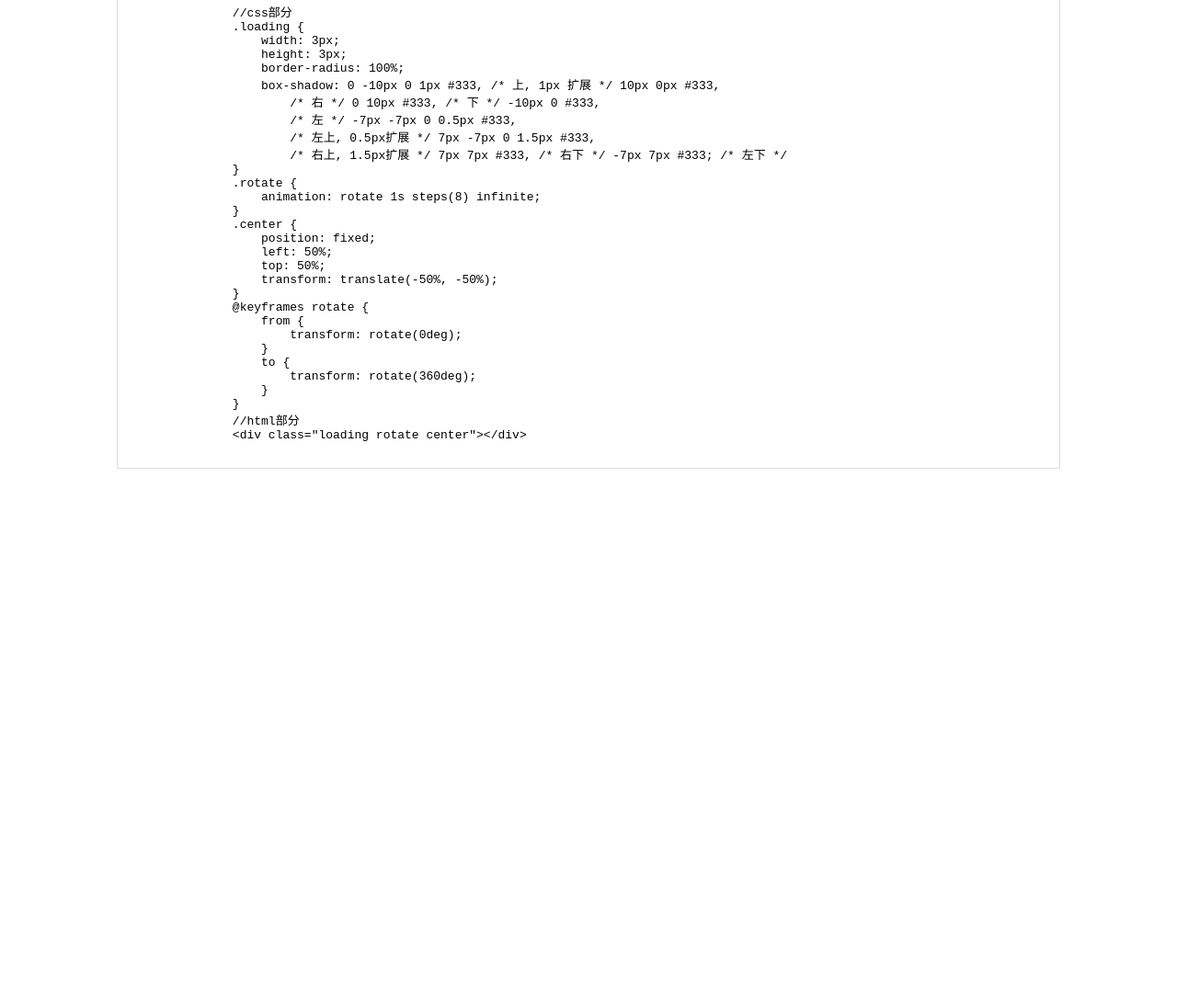
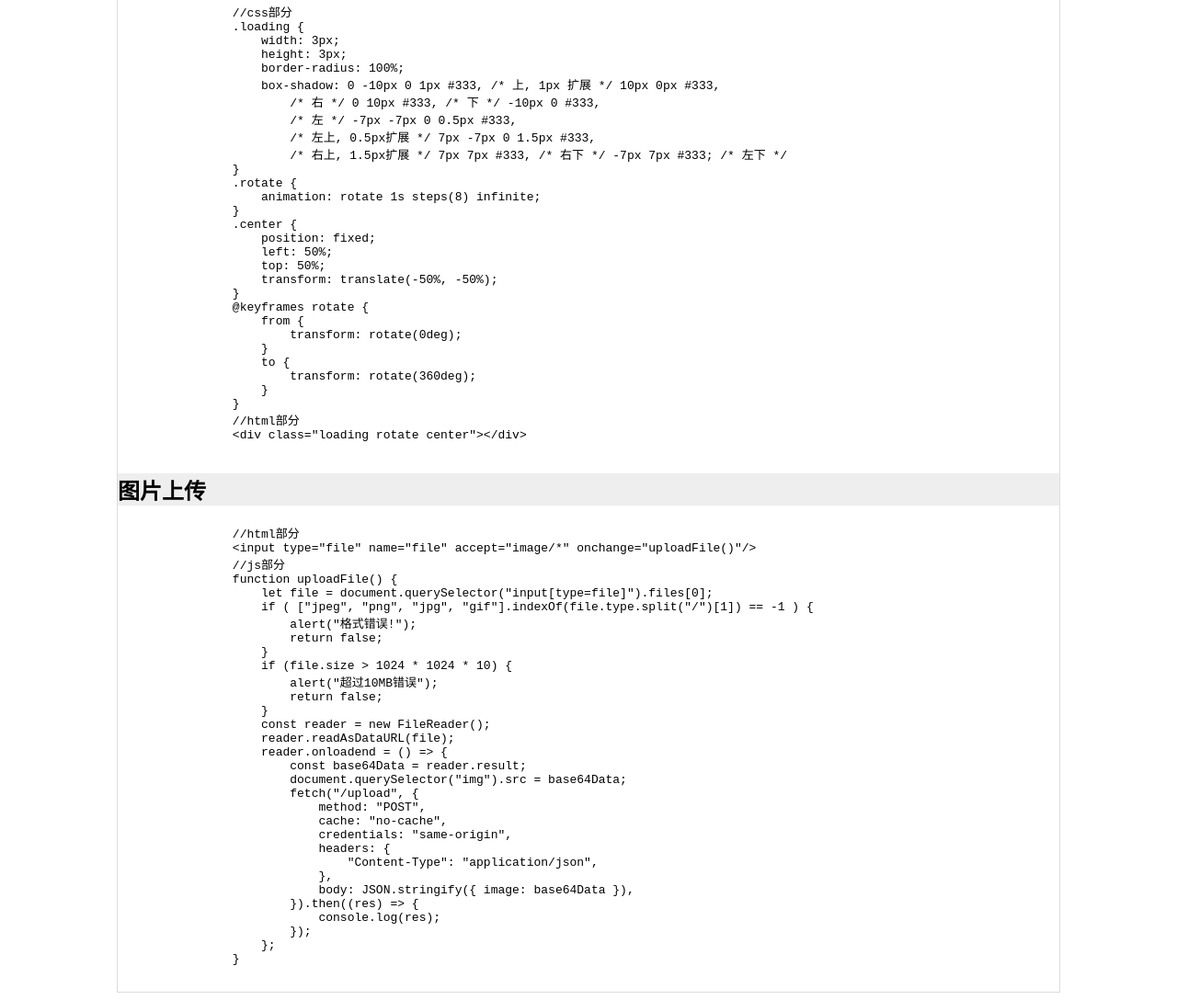
Before and after one commit to dengnan/dengnan.github.io, a plain HTML site: page index.html in a window 1280 px wide. Shown: the part 8263-9351 px from the top of the page at 92% size. Before the commit the page ends 8781 px from the top, so only its background shows below. Drawn offline with Linux system fonts and the light colour scheme.

Commit message:
新增图片上传

```diff
--- a/index.html
+++ b/index.html
@@ -590,6 +590,42 @@
                 &lt;div class="loading rotate center"&gt;&lt;/div&gt;
             </pre>
         </section>
+        <section>
+            <h2>图片上传</h2>
+            <pre>
+                //html部分
+                &lt;input type="file" name="file" accept="image/*" onchange="uploadFile()"/&gt;
+                //js部分
+                function uploadFile() {
+                    let file = document.querySelector("input[type=file]").files[0];
+                    if ( ["jpeg", "png", "jpg", "gif"].indexOf(file.type.split("/")[1]) == -1 ) {
+                        alert("格式错误!");
+                        return false;
+                    }
+                    if (file.size > 1024 * 1024 * 10) {
+                        alert("超过10MB错误");
+                        return false;
+                    }
+                    const reader = new FileReader();
+                    reader.readAsDataURL(file);
+                    reader.onloadend = () => {
+                        const base64Data = reader.result;
+                        document.querySelector("img").src = base64Data;
+                        fetch("/upload", {
+                            method: "POST",
+                            cache: "no-cache",
+                            credentials: "same-origin",
+                            headers: {
+                                "Content-Type": "application/json",
+                            },
+                            body: JSON.stringify({ image: base64Data }),
+                        }).then((res) => {
+                            console.log(res);
+                        });
+                    };
+                }
+            </pre>
+        </section>
 
 
     </div>
```
